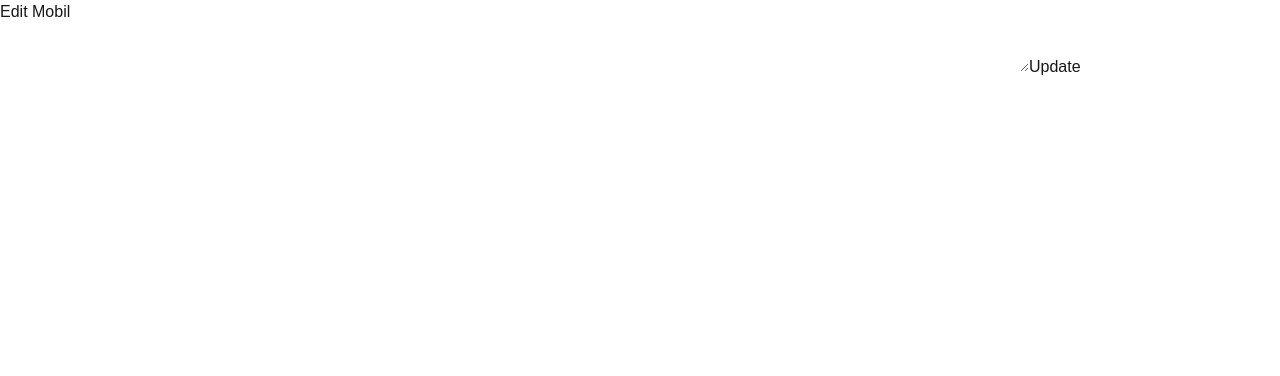
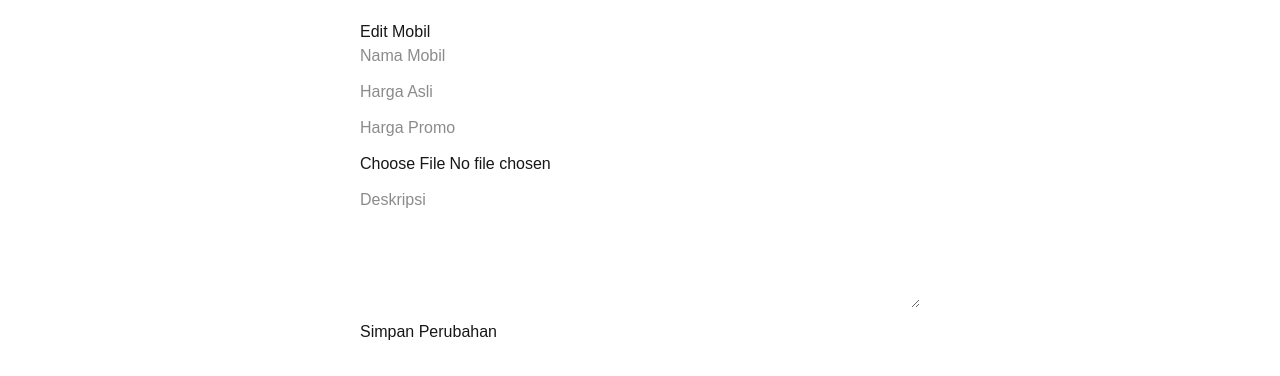
Before and after one commit to Wahyunianti/project-coba-next, a Next.js app: page /admin/cars/edit/1 in a window 1280 px wide. Shown: the top 376 px of the page. Built offline with nearby package versions, Linux system fonts and the light colour scheme; no server answers; the database is empty.

Commit message:
first commit

```diff
--- a/package.json
+++ b/package.json
@@ -12,6 +12,7 @@
     "@ljharb/tsconfig": "^0.3.2",
     "@supabase/supabase-js": "^2.49.8",
     "bcryptjs": "^3.0.2",
+    "browser-image-compression": "^2.0.2",
     "formidable": "^3.5.4",
     "js-cookie": "^3.0.5",
     "next": "15.3.2",
--- a/src/pages/admin/cars/edit/[id].tsx
+++ b/src/pages/admin/cars/edit/[id].tsx
@@ -1,6 +1,7 @@
 import { useRouter } from 'next/router';
 import { useEffect, useState } from 'react';
 import { supabase } from '@/lib/supabase';
+import imageCompression from 'browser-image-compression';
 
 export default function EditCar() {
   const [form, setForm] = useState({
@@ -10,6 +11,7 @@ export default function EditCar() {
     image: '',
     description: ''
   });
+  const [uploading, setUploading] = useState(false);
   const router = useRouter();
   const { id } = router.query;
 
@@ -26,26 +28,134 @@ export default function EditCar() {
     setForm({ ...form, [e.target.name]: e.target.value });
   };
 
+const handleFileChange = async (e: React.ChangeEvent<HTMLInputElement>) => {
+  if (!e.target.files || e.target.files.length === 0) return;
+
+  const file = e.target.files[0];
+  const fileExt = file.name.split('.').pop();
+  const fileName = `${Date.now()}.${fileExt}`;
+  const filePath = `cars/${fileName}`;
+
+  setUploading(true);
+
+  try {
+    // Kompresi gambar
+    const compressedFile = await imageCompression(file, {
+      maxSizeMB: 0.5, // Maks ukuran hasil kompresi (0.5 MB)
+      maxWidthOrHeight: 1024, // Maks resolusi
+      useWebWorker: true,
+    });
+
+    // Hapus gambar lama (optional)
+    if (form.image) {
+      const parts = form.image.split('/');
+      const oldPath = parts.slice(parts.indexOf('images') + 1).join('/');
+      await supabase.storage.from('images').remove([oldPath]);
+    }
+
+    // Upload hasil kompresi
+    const { error: uploadError } = await supabase
+      .storage
+      .from('images')
+      .upload(filePath, compressedFile);
+
+    if (uploadError) {
+      alert('Gagal upload gambar');
+      console.error(uploadError);
+      setUploading(false);
+      return;
+    }
+
+    const { data: publicUrlData } = supabase
+      .storage
+      .from('images')
+      .getPublicUrl(filePath);
+
+    setForm(prev => ({
+      ...prev,
+      image: publicUrlData.publicUrl,
+    }));
+
+  } catch (err) {
+    console.error('Gagal kompres gambar:', err);
+    alert('Gagal kompres gambar.');
+  }
+
+  setUploading(false);
+};
+
+
   const handleSubmit = async (e: any) => {
     e.preventDefault();
+
     const { error } = await supabase.from('cars').update({
       ...form,
       original_price: Number(form.original_price),
       promo_price: Number(form.promo_price),
       updated_at: new Date()
     }).eq('id', id);
+
     if (!error) router.push('/admin/cars');
+    else alert('Gagal update data: ' + error.message);
   };
 
   return (
-    <form onSubmit={handleSubmit}>
+    <form onSubmit={handleSubmit} style={{ maxWidth: 600, margin: 'auto', padding: 20 }}>
       <h1>Edit Mobil</h1>
-      <input name="name" value={form.name} onChange={handleChange} />
-      <input name="original_price" value={form.original_price} onChange={handleChange} />
-      <input name="promo_price" value={form.promo_price} onChange={handleChange} />
-      <input name="image" value={form.image} onChange={handleChange} />
-      <textarea name="description" value={form.description} onChange={handleChange} />
-      <button type="submit">Update</button>
+      <input
+        name="name"
+        value={form.name}
+        onChange={handleChange}
+        placeholder="Nama Mobil"
+        required
+        style={{ display: 'block', marginBottom: 12, width: '100%' }}
+      />
+      <input
+        name="original_price"
+        value={form.original_price}
+        onChange={handleChange}
+        type="number"
+        placeholder="Harga Asli"
+        required
+        style={{ display: 'block', marginBottom: 12, width: '100%' }}
+      />
+      <input
+        name="promo_price"
+        value={form.promo_price}
+        onChange={handleChange}
+        type="number"
+        placeholder="Harga Promo"
+        required
+        style={{ display: 'block', marginBottom: 12, width: '100%' }}
+      />
+
+      <input
+        type="file"
+        accept="image/*"
+        onChange={handleFileChange}
+        disabled={uploading}
+        style={{ display: 'block', marginBottom: 12 }}
+      />
+
+      {form.image && (
+        <div style={{ marginBottom: 12 }}>
+          <p>Preview Gambar:</p>
+          <img src={form.image} alt="Preview" style={{ maxWidth: 300 }} />
+        </div>
+      )}
+
+      <textarea
+        name="description"
+        value={form.description}
+        onChange={handleChange}
+        placeholder="Deskripsi"
+        required
+        style={{ display: 'block', marginBottom: 12, width: '100%', height: 120 }}
+      />
+
+      <button type="submit" disabled={uploading}>
+        {uploading ? 'Mengunggah...' : 'Simpan Perubahan'}
+      </button>
     </form>
   );
 }
```
Also changed, not shown: 1 other file (tests, documents, lock files or other folders).
